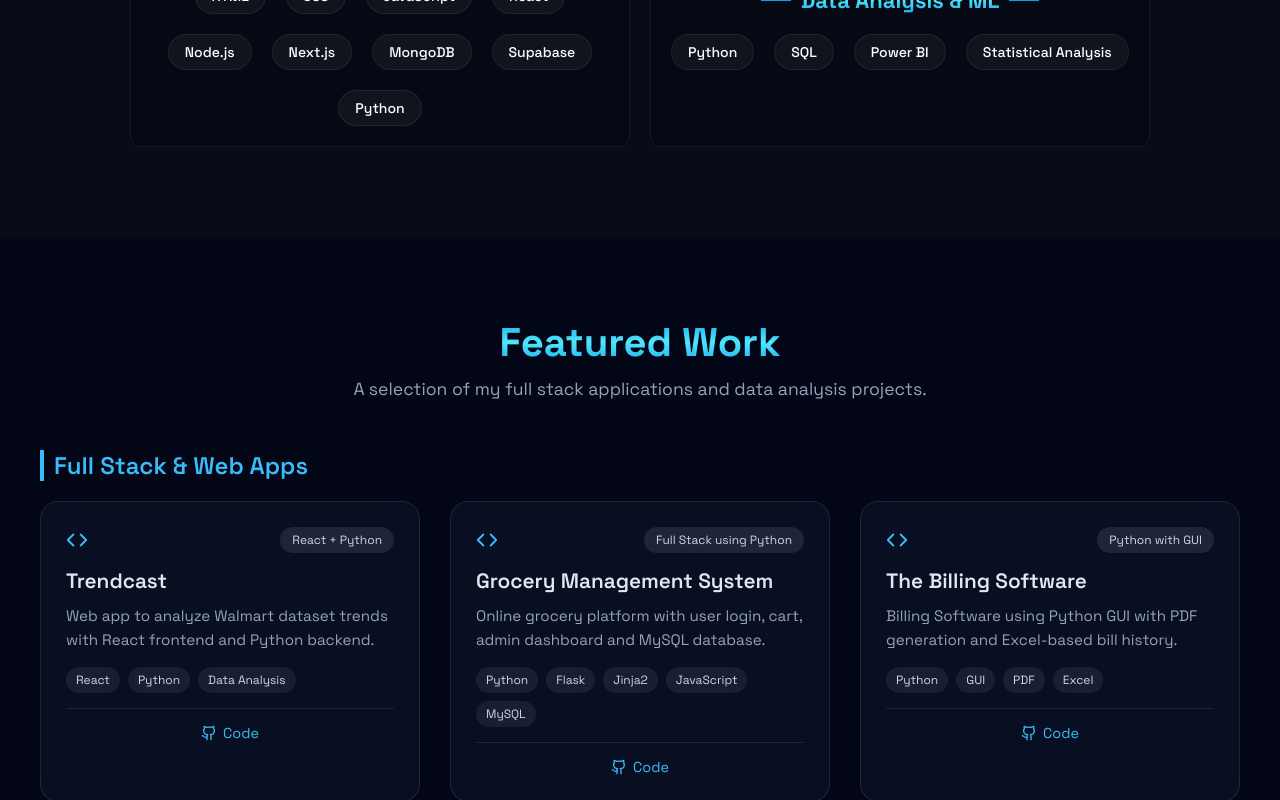
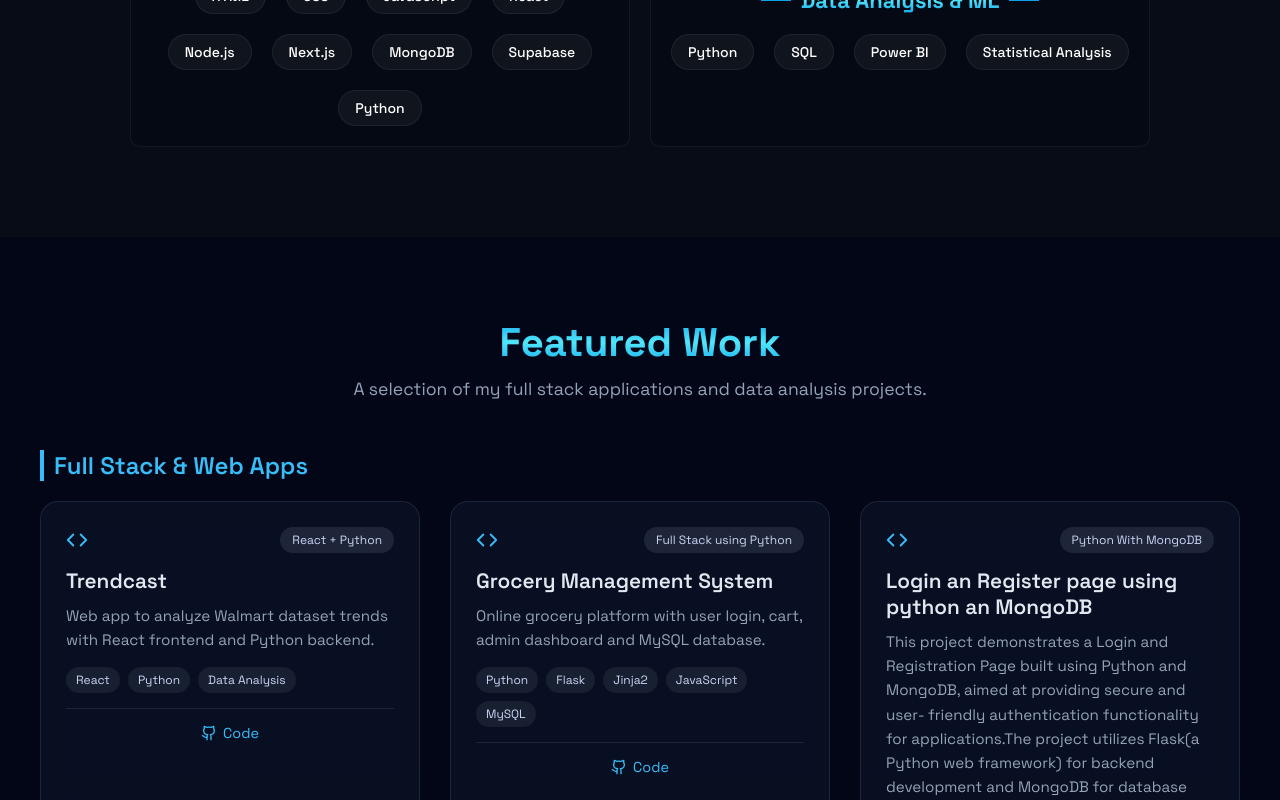
Before and after one commit to Hemanth509h/Portfolio, a React (Vite) app: page / in a window 1280 px wide. Shown: the part 2000-2800 px from the top of the page. Built offline with nearby package versions, Linux system fonts and the light colour scheme.

Commit message:
add projects

```diff
--- a/src/components/section/Projects.jsx
+++ b/src/components/section/Projects.jsx
@@ -25,8 +25,19 @@ const PROJECTS = [
     type: "Python with GUI",
     icon: Code,
     description:
-      "Billing Software using Python GUI with PDF generation and Excel-based bill history.",
+      "Billing Software using Python with GUI: This project includes features for managing customer bills with a user-friendly interface. Each bill is saved as a PDF for printing and record-keeping, while the complete bill history is stored in an Excel file for easy access and analysis.",
     tags: ["Python", "GUI", "PDF", "Excel"],
+    code: "https://github.com/Hemanth509h/The_Billing_Software.git",
+    demo: "",
+    category: "Full Stack & Web Apps",
+  },
+  {
+    title: "Login an Register page using python an MongoDB",
+    type: "Python With MongoDB",
+    icon: Code,
+    description:
+      "This project demonstrates a Login and Registration Page built using Python and MongoDB, aimed at providing secure and user- friendly authentication functionality for applications.The project utilizes Flask(a Python web framework) for backend development and MongoDB for database management.",
+    tags: ["Python","MongoDB",'HTML','javascript'],
     code: "https://github.com/Hemanth509h/The_Billing_Software.git",
       demo: "",
         category: "Full Stack & Web Apps",
```
Lines whose indentation alone changed are shown as unchanged.
